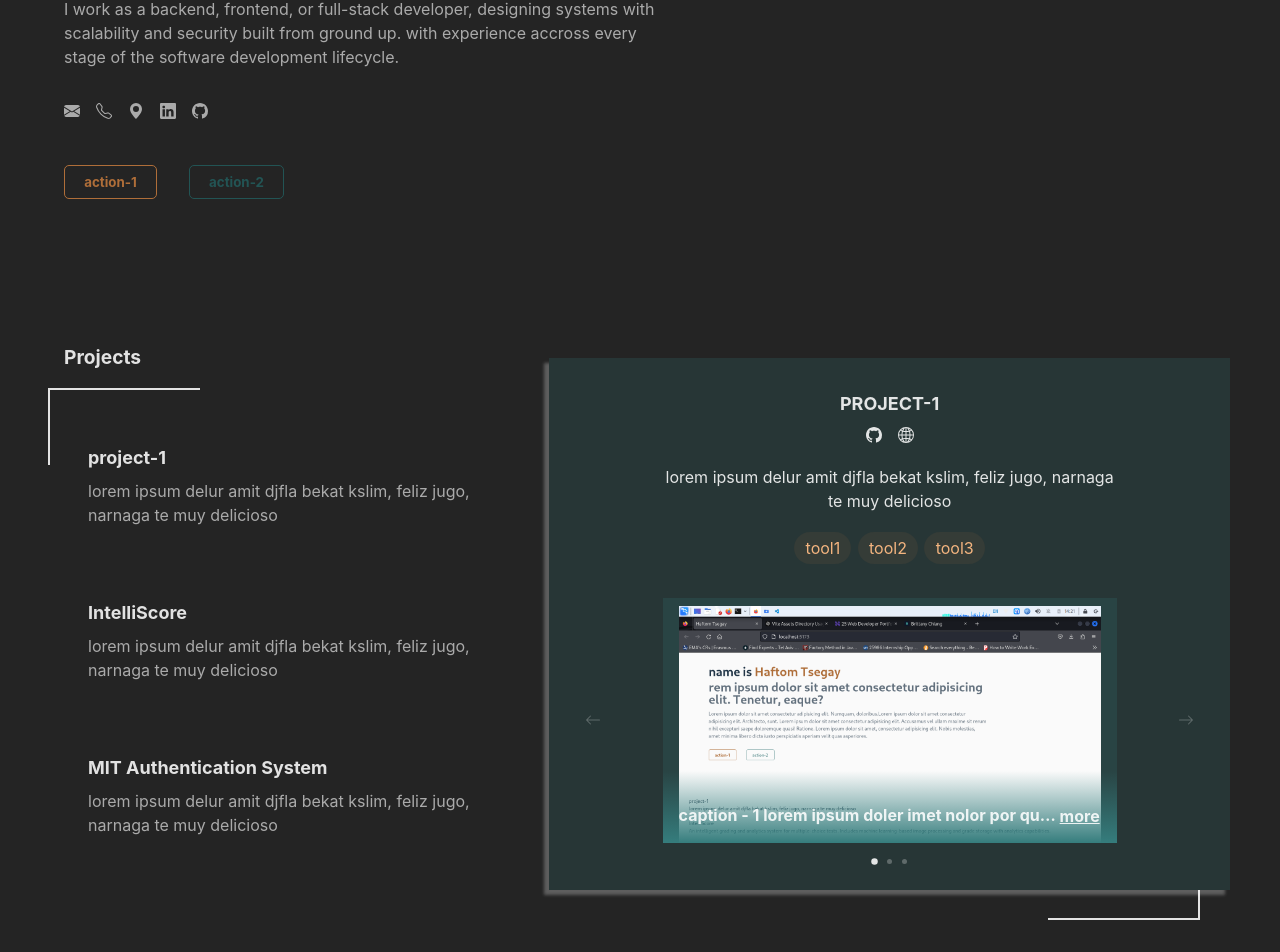
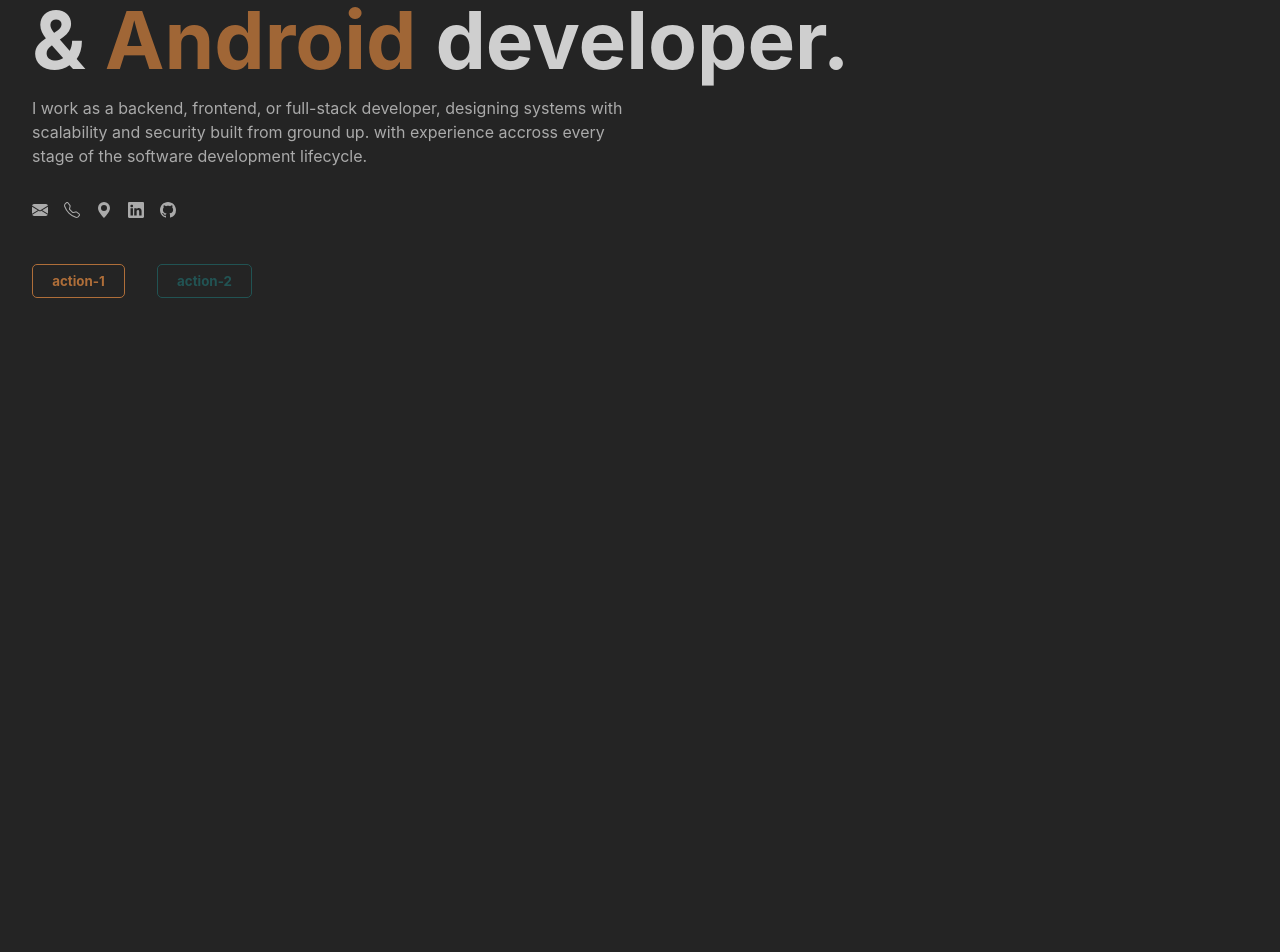
Before and after one commit to haftom-github/portfolio, a React (Vite) app: page / in a window 1280 px wide. Shown: the part 307-1259 px from the top of the page. After the commit the page ends 800 px from the top, so only its background shows below. Built offline with nearby package versions, Linux system fonts and the light colour scheme.

Commit message:
added active project style

```diff
--- a/src/App.css
+++ b/src/App.css
@@ -1,6 +1,10 @@
 #root {
   width: 100vw;
   padding: 2rem;
+  margin: 0;
+  padding: 0;
+  height: 100%;
+  overflow: hidden;
 }
 
 button {
@@ -188,7 +192,7 @@
   transition: all .3s ease-in-out;
 }
 
-.project:hover::after {
+.project:hover::after, .project.active::after {
     content: '';
     position: absolute;
     top: 0;
@@ -199,15 +203,15 @@
     z-index: 1;
 }
 
-.project:hover {
+.project:hover, .project.active {
   box-shadow: 0 0 8px color-mix(in srgb, var(--color-text), transparent 90%) inset;
 }
 
-.project:hover .title {
+.project:hover .title, .project.active .title {
   color: var(--color-tint-plus-primary);
 }
 
-.project:hover .description {
+.project:hover .description, .project.active .description {
   opacity: 1;
 }
 
--- a/src/Components/Home/Hero.jsx
+++ b/src/Components/Home/Hero.jsx
@@ -59,7 +59,7 @@
 
 function Hero(){
     return (
-        <div className="hero-section">
+        <div className="hero-section ss-section">
             {/* <div className="hero-entry">welcome, welcome!!!</div> */}
             <div className="hero-text">
                 <div className="hero-text-primary">Full-stack <span className="hero-centroid">Web</span> </div>
--- a/src/Components/Home/Project.jsx
+++ b/src/Components/Home/Project.jsx
@@ -36,9 +36,9 @@
     )
 }
 
-function Project({ setActiveProject, index, project }){
+function Project({ activeProject, setActiveProject, index, project }){
     return (
-        <div className="project" onClick={()=>setActiveProject(index)}>
+        <div className={activeProject === index ? "project active": "project"} onClick={()=>setActiveProject(index)}>
             <Main project={project} />
         </div>
     )
--- a/src/Components/Home/Projects.jsx
+++ b/src/Components/Home/Projects.jsx
@@ -130,14 +130,14 @@
         }, 300)
     }
     return (
-        <div className="projects">
+        <div className="projects ss-section">
             <div className="header">
                 Projects
             </div>
             <div css={listDetailStyle} className="list-detail border-corner">
                 <div className="list">
                     {
-                        projects.map((project, indx)=> <Project setActiveProject={handleProjectClick} index={indx} key={indx} project={project} />)
+                        projects.map((project, indx)=> <Project activeProject={activeProjectIndex} setActiveProject={handleProjectClick} index={indx} key={indx} project={project} />)
                     }
                 </div>
                 <Detail project={projects[activeProjectIndex]} />
--- a/src/Components/carousel.css
+++ b/src/Components/carousel.css
@@ -14,7 +14,7 @@
 }
 
 .carousel-image {
-    background-color: color-mix(in srgb, var(--color-tint-primary), transparent 80%);
+    background-color: color-mix(in srgb, var(--color-tint-primary), transparent 95%);
     box-sizing: border-box;
     padding: .5rem;
     padding-bottom: 0;
@@ -98,7 +98,7 @@
     padding: 2px;
     margin: 0 5px;
     cursor: pointer;
-    transition: transform, background-color .6s ease-in-out;
+    transition: transform .3s ease-in-out, background-color .3s ease-in-out;
 }
 
 .carousel-dot.active {
--- a/src/Pages/Home.jsx
+++ b/src/Pages/Home.jsx
@@ -5,8 +5,10 @@
 function Home(){
     return (
         <>
-        <Hero />
-        <Projects projects={projects} />
+        <div className="ss-container">
+            <Hero />
+            <Projects projects={projects} />
+        </div>
         </>
     )
 }
--- a/src/simple.css
+++ b/src/simple.css
@@ -27,7 +27,7 @@
 }
 
 [data-theme='light'] {
-    /* --color-secondary: rgb(34, 105, 105);
+    --color-secondary: rgb(34, 105, 105);
     --color-shade-secondary: rgb(17, 83, 83);
     --color-shade-plus-secondary: rgb(7, 61, 61);
     --color-tint-secondary: rgb(53, 125, 125);
@@ -36,7 +36,7 @@
     --color-shade-primary: rgb(138, 78, 29);
     --color-shade-plus-primary: rgb(102, 53, 12);
     --color-tint-primary: rgb(209, 142, 88);
-    --color-tint-plus-primary: rgb(243, 180, 127); */
+    --color-tint-plus-primary: rgb(243, 180, 127);
     --color-background: rgb(250, 250, 250);
     --color-text: rgb(33, 53, 71);
     background-color: rgb(250, 250, 250);
@@ -79,3 +79,18 @@
     border-left: none;
     border-top: none;
 }
+
+.ss-container {
+    scroll-snap-type: y mandatory;
+    overflow-y: scroll;
+    height: 100vh;
+}
+
+.ss-section {
+    height: 100vh;
+    scroll-snap-align: start;
+    padding-top: 0 !important;
+    padding-bottom: 0 !important;
+    margin-top: 0 !important;
+    margin-bottom: 0 !important;
+}
```
